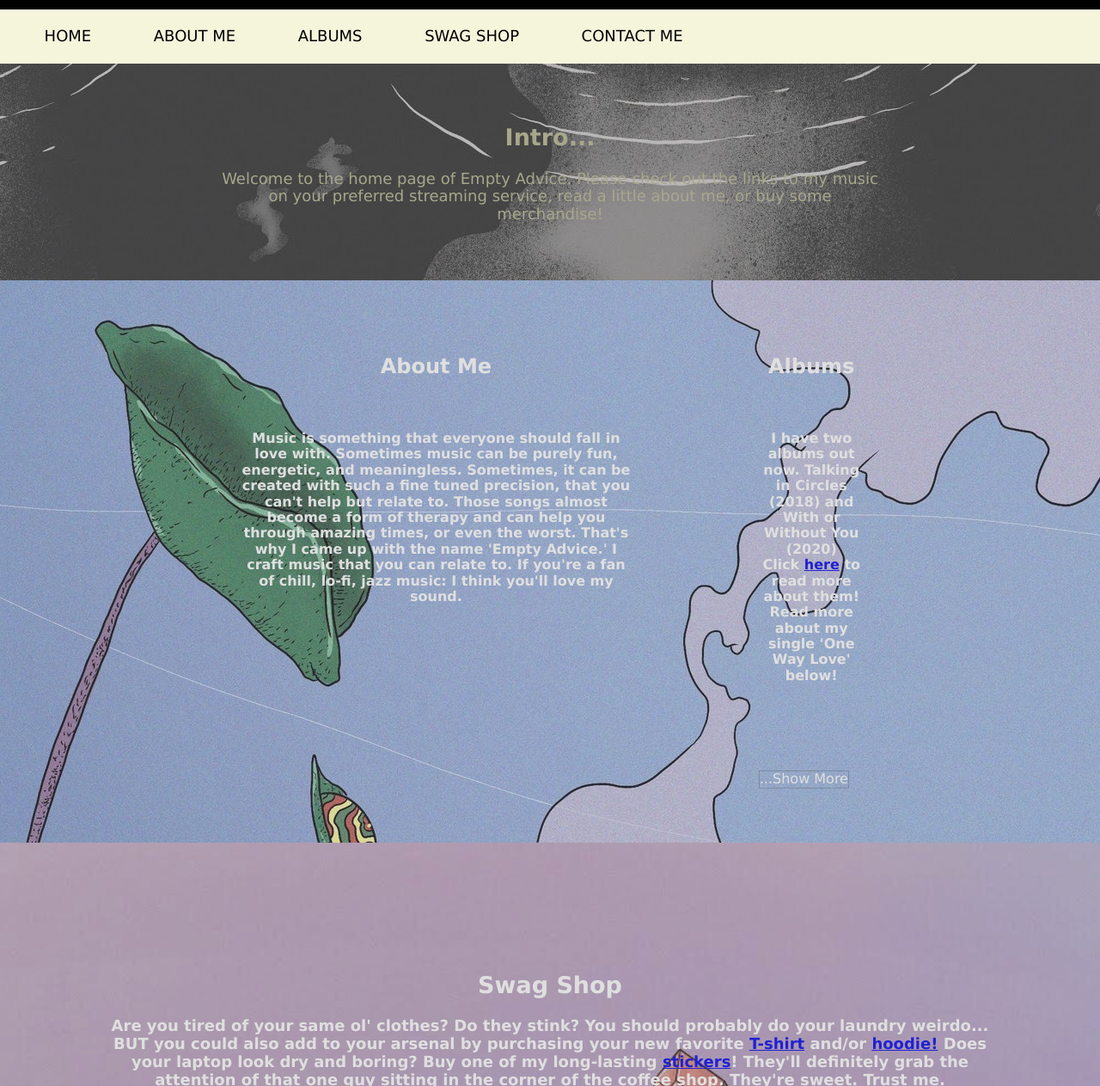
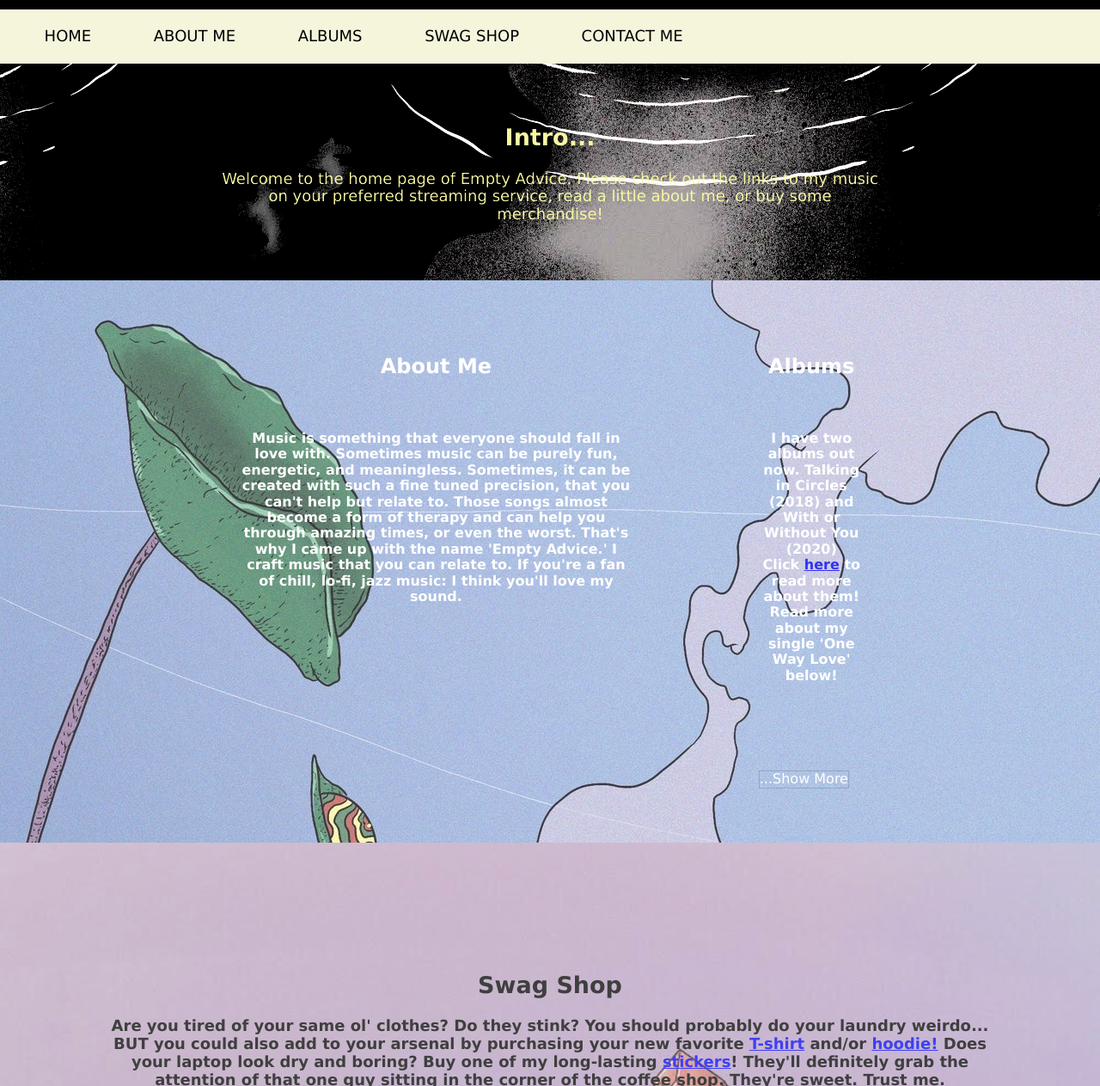
Before and after one commit to CodyRains/Empty-Advice-s-Home-Page, a plain HTML site: page index.html in a window 1280 px wide. Shown: the part 37-1300 px from the top of the page at 86% size. Drawn offline with nearby package versions, Linux system fonts and the light colour scheme.

Commit message:
changed opacity to test readablility and updated readme

```diff
--- a/css/large.css
+++ b/css/large.css
@@ -42,5 +42,4 @@
     .albums {
         margin-left: 10%;
     }
-
 }
--- a/css/site.css
+++ b/css/site.css
@@ -37,13 +37,14 @@ section {
     text-align: center;
     font-size: large;
     font-family: Verdana, Geneva, Tahoma, sans-serif;
-    filter: contrast(50%);
+    filter: contrast(150%);
 }
 
 .section-alt {
     background-image: url(images/pond.jpeg);
     background-position: top;
-    filter: contrast(75%);
+    opacity: 80%;
+    /* filter: contrast(50%); */
 }
 
 .contactMe {
@@ -86,14 +87,15 @@ footer h2 {
 }
 
 .merch {
-    color: white;
+    color: black;
     background-image: url(images/osfm.jpeg);
     background-position: top;
     background-size: cover;
     font-weight: bold;
     /* padding: 120px; */
     font-size: large;
-    filter: contrast(75%);
+    /* filter: contrast(75%); */
+    opacity: .75;
 }
 
 .aboutMe {
```
Also changed, not shown: 1 other file.
